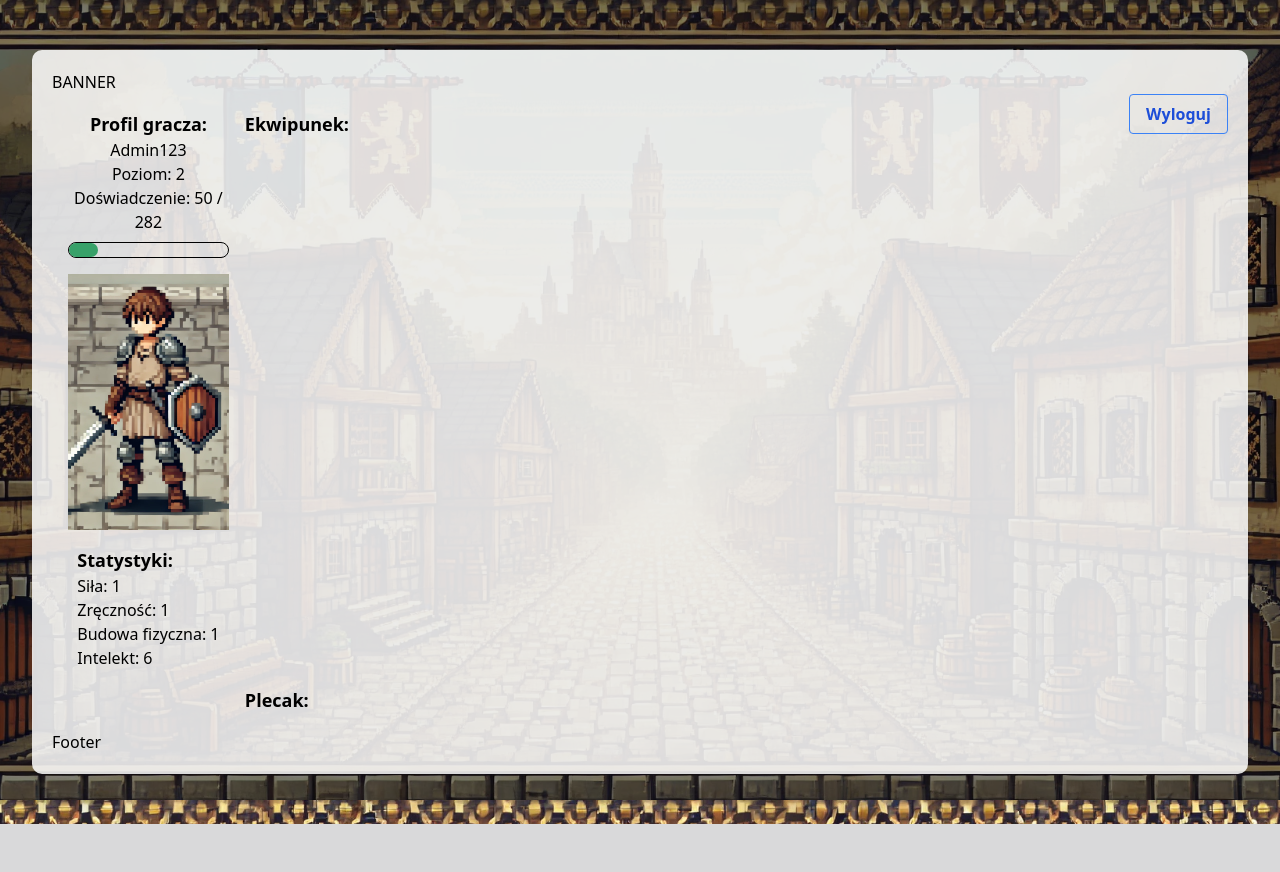
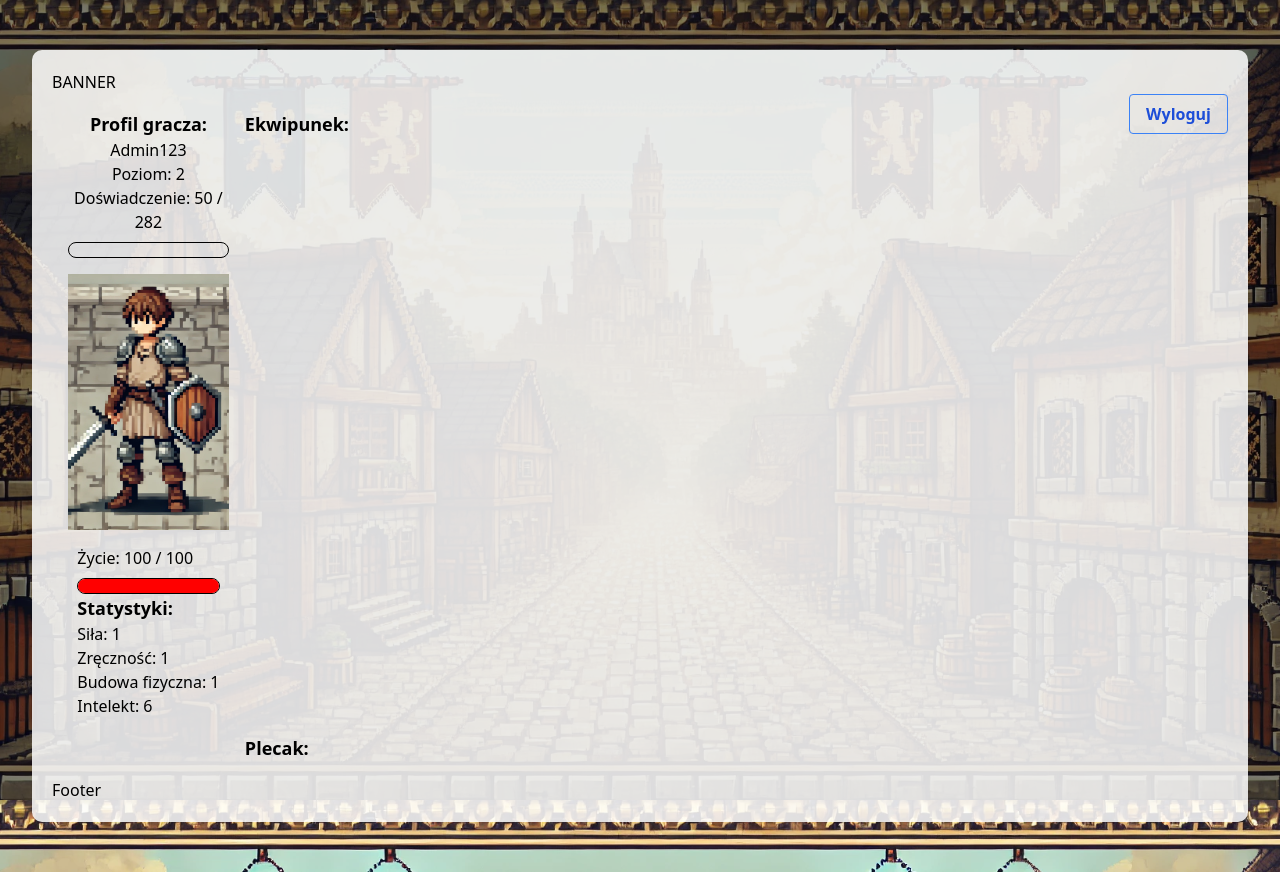
Before and after one commit to Exhil95/klon_gladiatusa, a Django app: page /user_profile/profil/ in a window 1280 px wide. Before the commit the page ends 824 px from the top, so only its background shows below. Run offline with Django 5.2, Linux system fonts and the light colour scheme; a user stored in the database is signed in; data comes from the database, SQL or seed files in the repository; both versions use the stored data as it was after the commit; some libraries are stand-ins or nearby versions.

Commit message:
Dodanie pól max_hp i hp do modelu UserProfile oraz aktualizacja widoku i szablonu profilu gracza

```diff
--- a/klon/static/css/custom.css
+++ b/klon/static/css/custom.css
@@ -35,8 +35,8 @@ body {
     margin-top: 0.5rem;
 }
 
-.experience-bar-fill {
-    background-color: #38a169;
+.hp-bar-fill {
+    background-color: red;
     height: 100%;
     border-radius: 9999px;
 }
--- a/klon/user_profile/admin.py
+++ b/klon/user_profile/admin.py
@@ -5,12 +5,12 @@ from django.contrib.auth.models import User
 
 @admin.register(UserProfile)
 class UserProfileAdmin(admin.ModelAdmin):
-    list_display = ("user", "level", "experience", "strength", "dexterity", "constitution", "intelligence", "stat_points")
+    list_display = ("user", "level", "experience", "strength", "dexterity", "constitution", "intelligence", "stat_points", "max_hp", "hp")
     list_filter = ("level",)
     search_fields = ("user__username",)
     ordering = ("-level",)
-    fields = ("user", "level", "experience", "stat_points", "strength", "dexterity", "constitution", "intelligence")
-    list_editable = ("level", "experience", "stat_points", "strength", "dexterity", "constitution", "intelligence")
+    fields = ("user", "level", "experience", "stat_points", "strength", "dexterity", "constitution", "intelligence", "max_hp", "hp")
+    list_editable = ("level", "experience", "stat_points", "strength", "dexterity", "constitution", "intelligence", "max_hp", "hp")
     list_display_links = ("user",)
 
 class UserProfileInline(admin.StackedInline):
--- a/klon/user_profile/models.py
+++ b/klon/user_profile/models.py
@@ -11,6 +11,8 @@ class UserProfile(models.Model):
     level = models.IntegerField(default=1)
     experience = models.IntegerField(default=0)
     stat_points = models.IntegerField(default=0)
+    max_hp = models.IntegerField(default=100)
+    hp = models.IntegerField(default=100)
 
     def lvlup_exp(self):
         return math.floor(100 * (self.level ** 1.5))
--- a/klon/user_profile/signals.py
+++ b/klon/user_profile/signals.py
@@ -5,7 +5,6 @@ from .models import UserProfile
 
 @receiver(post_save, sender=User)
 def create_user_profile(sender, instance, created, **kwargs):
-    """Tworzy profil gracza automatycznie po utworzeniu użytkownika."""
     if created:
         UserProfile.objects.create(user=instance)
         print(f"Utworzono profil dla {instance.username}")
--- a/klon/user_profile/templates/profil_gracza/profil.html
+++ b/klon/user_profile/templates/profil_gracza/profil.html
@@ -32,6 +32,10 @@ Profil gracza
             <img src="{% static 'images/profilowe.webp' %}" alt="Profilowe" class="w-64 h-64 object-cover">
         </div>
         <div class="mt-4">
+            <div>Życie: {{ player.hp }} / {{ player.max_hp }}</div>
+            <div class="experience-bar">
+                <div class="hp-bar-fill" style="width: {{ hp_percentage }}%"></div>
+            </div>
             <div>
                 <h3 class="font-bold text-lg">Statystyki:</h3>
             </div>
--- a/klon/user_profile/views.py
+++ b/klon/user_profile/views.py
@@ -26,11 +26,14 @@ class WidokProfilu(BazaWidokuProfilu, TemplateView):
         if isinstance(player, UserProfile):
             player.dodaj_exp(0)
             experience_percentage = round((player.experience / player.lvlup_exp()) * 100)
+            hp_percentage = round((player.hp / player.max_hp) * 100)
+            print(f"Procent zdrowia: {hp_percentage}%")
             print(f"Dostępne pkt stystyk: {player.stat_points}")
             print(f"Procent doświadczenia: {experience_percentage}%")
             context.update({
                 "player": player,
                 "experience_percentage": experience_percentage,
+                "hp_percentage": hp_percentage,
             })
         return context
 
```
Also changed, not shown: klon/db.sqlite3, klon/user_profile/migrations/0006_userprofile_hp_userprofile_max_hp.py (added).
